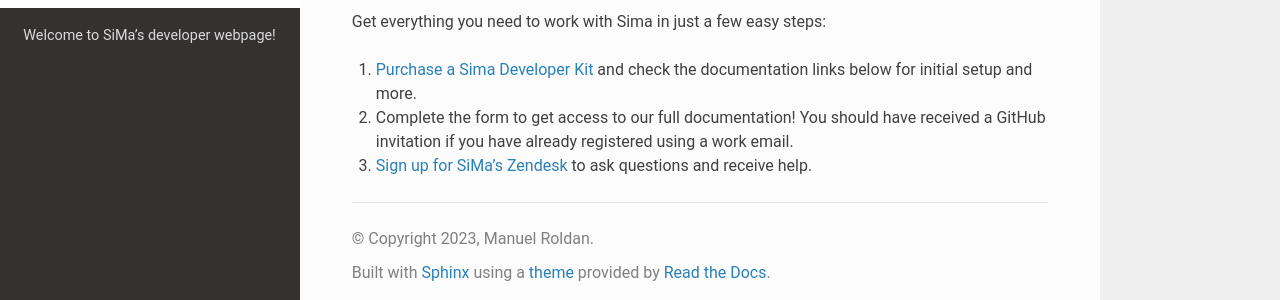
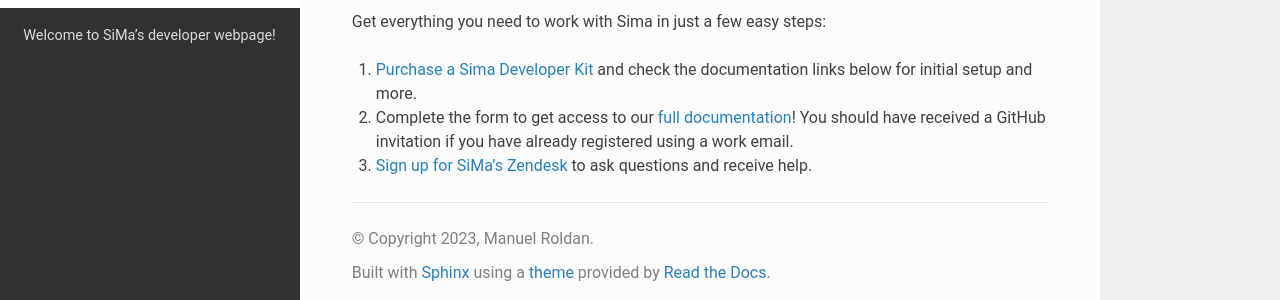
Before and after one commit to manuel-roldan/public-docs, a Sphinx documentation site: the page built from source/index.rst, in a window 1280 px wide. Shown: the part 146-446 px from the top of the page. Built offline with Sphinx 7.4.7 and the Read the Docs theme 2.0.0, drawn with Linux system fonts in a browser that asks for light colours; some of the changed lines change nothing that is shown.

Commit message:
Trial message4

```diff
--- a/source/index.rst
+++ b/source/index.rst
@@ -4,5 +4,5 @@
 Get everything you need to work with Sima in just a few easy steps:
 
 #. `Purchase a Sima Developer Kit <https://google.com/>`_ and check the documentation links below for initial setup and more.
-#. Complete the form to get access to our full documentation! You should have received a GitHub invitation if you have already registered using a work email.
+#. Complete the form to get access to our `full documentation <https://legendary-bassoon-vy7e47n.pages.github.io/>`_! You should have received a GitHub invitation if you have already registered using a work email.
 #. `Sign up for SiMa's Zendesk <https://sima.ai.dumb/>`_ to ask questions and receive help.
```
